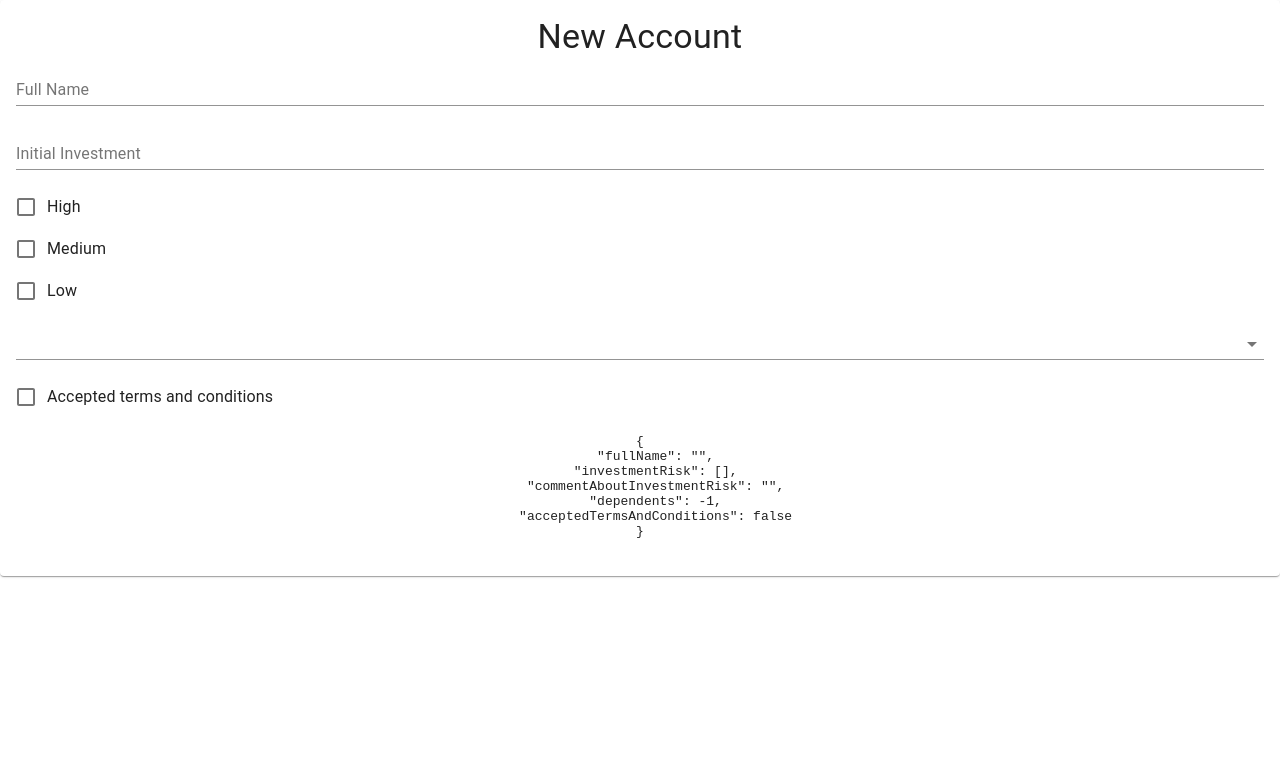
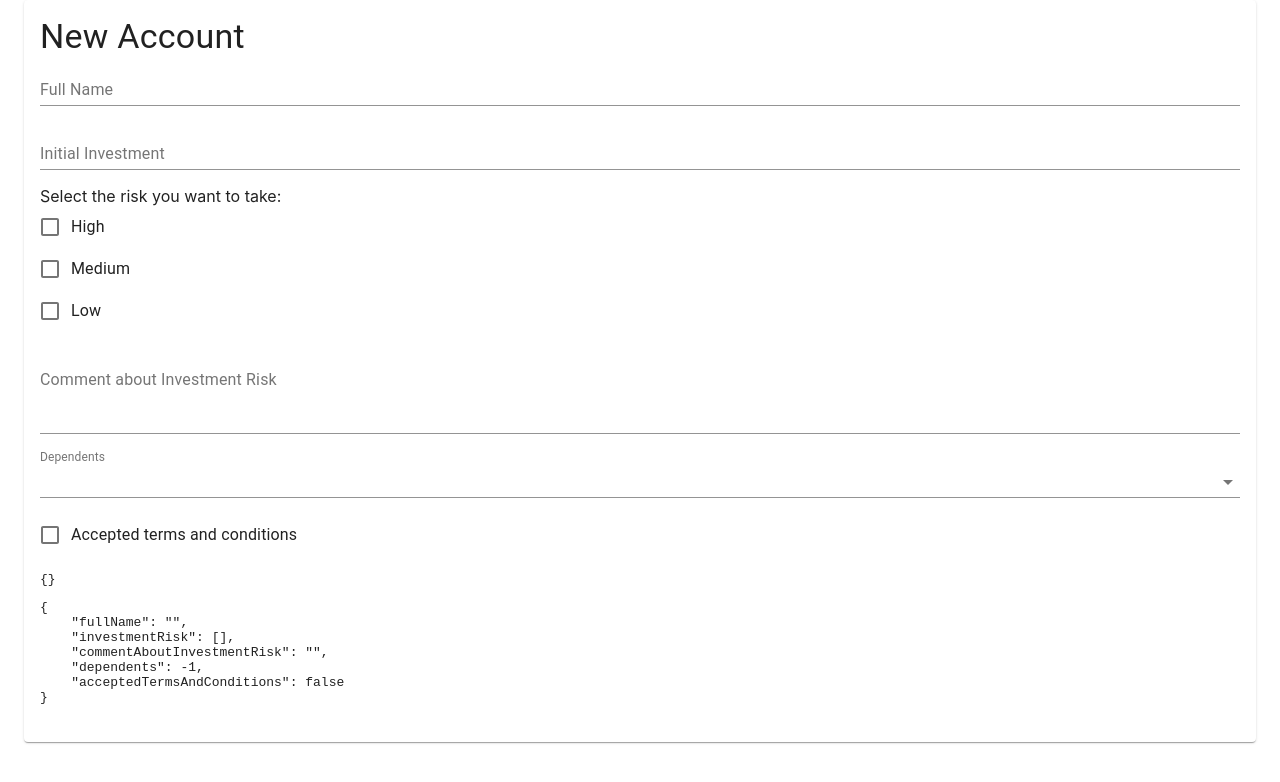
Before and after one commit to CHNUTT/resource-formik-yup-basic-1, a React (Create React App) app: page / in a window 1280 px wide. Shown: the top 782 px of the page. Built offline with nearby package versions, Linux system fonts and the light colour scheme.

Commit message:
Yup - with formik validationSchema property | define all validation conditions

```diff
--- a/package.json
+++ b/package.json
@@ -16,7 +16,8 @@
     "react-dom": "^17.0.2",
     "react-scripts": "4.0.3",
     "typescript": "^4.3.5",
-    "web-vitals": "^1.1.2"
+    "web-vitals": "^1.1.2",
+    "yup": "^0.32.9"
   },
   "scripts": {
     "start": "react-scripts start",
--- a/src/App.css
+++ /dev/null
@@ -1,38 +0,0 @@
-.App {
-  text-align: center;
-}
-
-.App-logo {
-  height: 40vmin;
-  pointer-events: none;
-}
-
-@media (prefers-reduced-motion: no-preference) {
-  .App-logo {
-    animation: App-logo-spin infinite 20s linear;
-  }
-}
-
-.App-header {
-  background-color: #282c34;
-  min-height: 100vh;
-  display: flex;
-  flex-direction: column;
-  align-items: center;
-  justify-content: center;
-  font-size: calc(10px + 2vmin);
-  color: white;
-}
-
-.App-link {
-  color: #61dafb;
-}
-
-@keyframes App-logo-spin {
-  from {
-    transform: rotate(0deg);
-  }
-  to {
-    transform: rotate(360deg);
-  }
-}
--- a/src/App.tsx
+++ b/src/App.tsx
@@ -1,11 +1,11 @@
-import './App.css';
+import { Container } from '@material-ui/core';
 import FormDemo from './components/FormDemo';
 
 function App() {
 	return (
-		<div className='App'>
+		<Container>
 			<FormDemo />
-		</div>
+		</Container>
 	);
 }
 
--- a/src/components/FormDemo.tsx
+++ b/src/components/FormDemo.tsx
@@ -8,8 +8,8 @@ import {
 	Typography,
 } from '@material-ui/core';
 import { Field, Form, Formik } from 'formik';
-import React from 'react';
 import { InvestmentDetails } from '../types';
+import { object, string, number, boolean, array, mixed } from 'yup';
 import MyCheckbox from './Checkbox';
 
 const initialValues: InvestmentDetails = {
@@ -26,8 +26,26 @@ const FormDemo = () => {
 		<Card>
 			<CardContent>
 				<Typography variant='h4'>New Account</Typography>
-				<Formik initialValues={initialValues} onSubmit={() => {}}>
-					{({ values }) => (
+				<Formik
+					validationSchema={object({
+						fullName: string().required().min(2).max(100),
+						initialInvestment: number().required().min(0),
+						dependents: number().required().min(0).max(5),
+						acceptedTermsAndConditions: boolean().oneOf([true]),
+						investmentRisk: array(
+							string().oneOf(['High', 'Medium', 'Low'])
+						).min(1),
+						commentAboutInvestmentRisk: mixed().when('investmentRisk', {
+							is: (investmentRisk: string[]) =>
+								investmentRisk.find((ir) => ir === 'High'),
+							then: string().required().min(20).max(100),
+							otherwise: string().min(20).max(100),
+						}),
+					})}
+					initialValues={initialValues}
+					onSubmit={() => {}}
+				>
+					{({ values, errors }) => (
 						<Form>
 							<Box marginBottom={2}>
 								<FormGroup>
@@ -48,6 +66,7 @@ const FormDemo = () => {
 
 							{/* <FormControlLabel control={<Checkbox />} label='Secondary' /> */}
 							<Box marginBottom={2}>
+								<label>Select the risk you want to take:</label>
 								<FormGroup>
 									<MyCheckbox name='investmentRisk' value='High' label='High' />
 									<MyCheckbox
@@ -56,6 +75,19 @@ const FormDemo = () => {
 										label='Medium'
 									/>
 									<MyCheckbox name='investmentRisk' value='Low' label='Low' />
+								</FormGroup>
+							</Box>
+
+							<Box marginBottom={2}>
+								<FormGroup>
+									<Field
+										as={TextField}
+										name='commentAboutInvestmentRisk'
+										label='Comment about Investment Risk'
+										multiline
+										rows={3}
+										rowsMax={10}
+									/>
 								</FormGroup>
 							</Box>
 							{/* <Field
@@ -75,18 +107,16 @@ const FormDemo = () => {
 								name='investmentRisk'
 								label='Low'
 								value='Low'
-							/>
+							/>*/}
 
-							<Field
-								as={TextField}
-								name='commentAboutInvestmentRisk'
-								multiline
-								rows={3}
-								rowsMax={10}
-							/> */}
 							<Box marginBottom={2}>
 								<FormGroup>
-									<Field as={TextField} name='dependents' select>
+									<Field
+										as={TextField}
+										name='dependents'
+										label='Dependents'
+										select
+									>
 										<MenuItem value={0}>0</MenuItem>
 										<MenuItem value={1}>1</MenuItem>
 										<MenuItem value={2}>2</MenuItem>
@@ -111,6 +141,7 @@ const FormDemo = () => {
 								label='Accepted terms and conditions'
 							/> */}
 
+							<pre>{JSON.stringify(errors, null, 4)}</pre>
 							<pre>{JSON.stringify(values, null, 4)}</pre>
 						</Form>
 					)}
```
Also changed, not shown: 1 other file (tests, documents, lock files or other folders).
